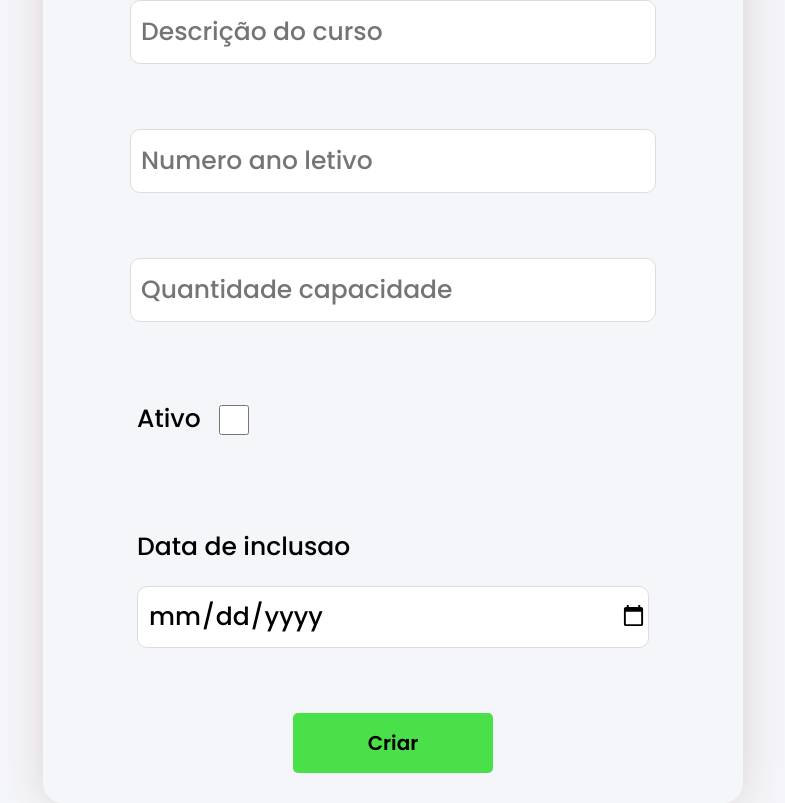
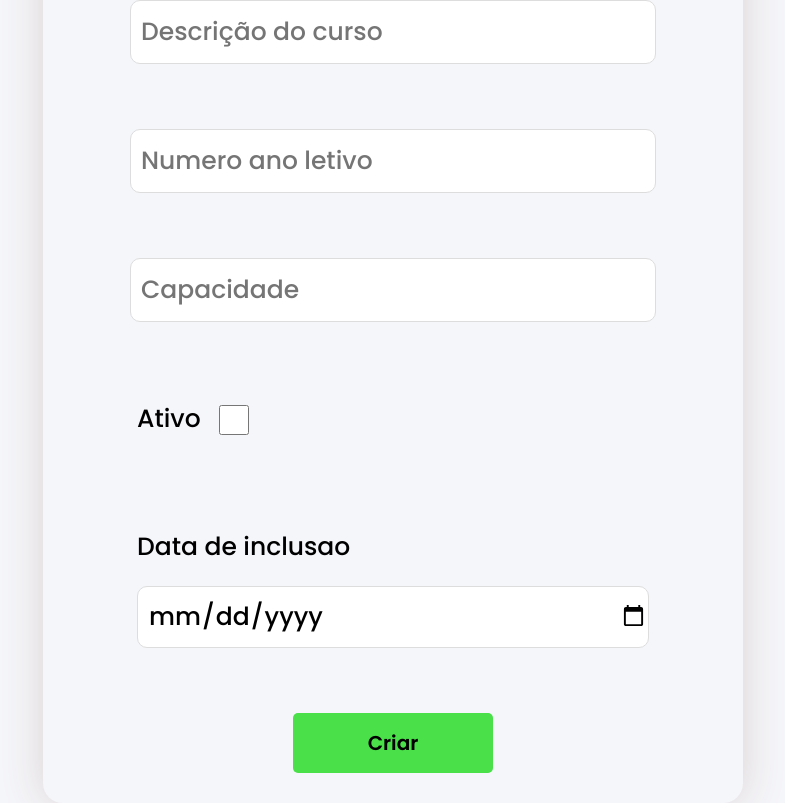
Before and after one commit to KaikSAlves/ado-1-desenvolvimento-web-frontend, a React (Create React App) app: page /criar in a window 1280 px wide. Shown: the part 723-1526 px from the top of the page, without its empty margins (247-1032 px from the left). Built offline with nearby package versions, Linux system fonts and the light colour scheme.

Commit message:
Pequenos ajustes no design

```diff
--- a/src/pages/Criar/index.jsx
+++ b/src/pages/Criar/index.jsx
@@ -33,7 +33,7 @@ export default function Criar() {
 
   const handleSubmit = async (e) => {
     let result = await criarTurma(formData);
-    alert("Usuario criado, id " + result.id);
+    alert("Turma criada, id " + result.id);
   };
 
   const voltar = () => {
@@ -82,7 +82,7 @@ export default function Criar() {
             name="qtd_capacidade"
             value={formData.qtd_capacidade}
             onChange={handleChange}
-            placeholder="Quantidade capacidade"
+            placeholder="Capacidade"
             required
           />
           <br />
```
